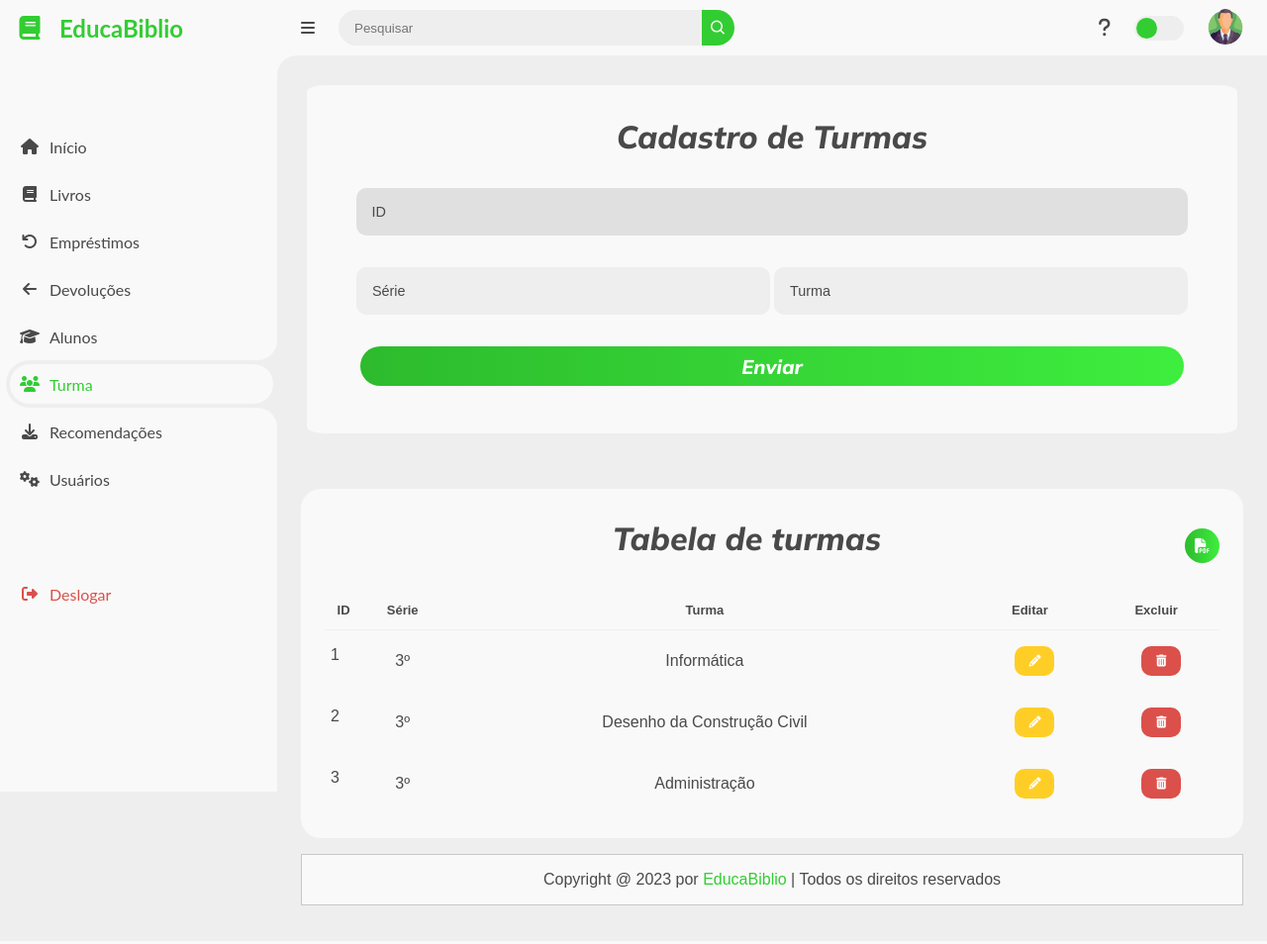
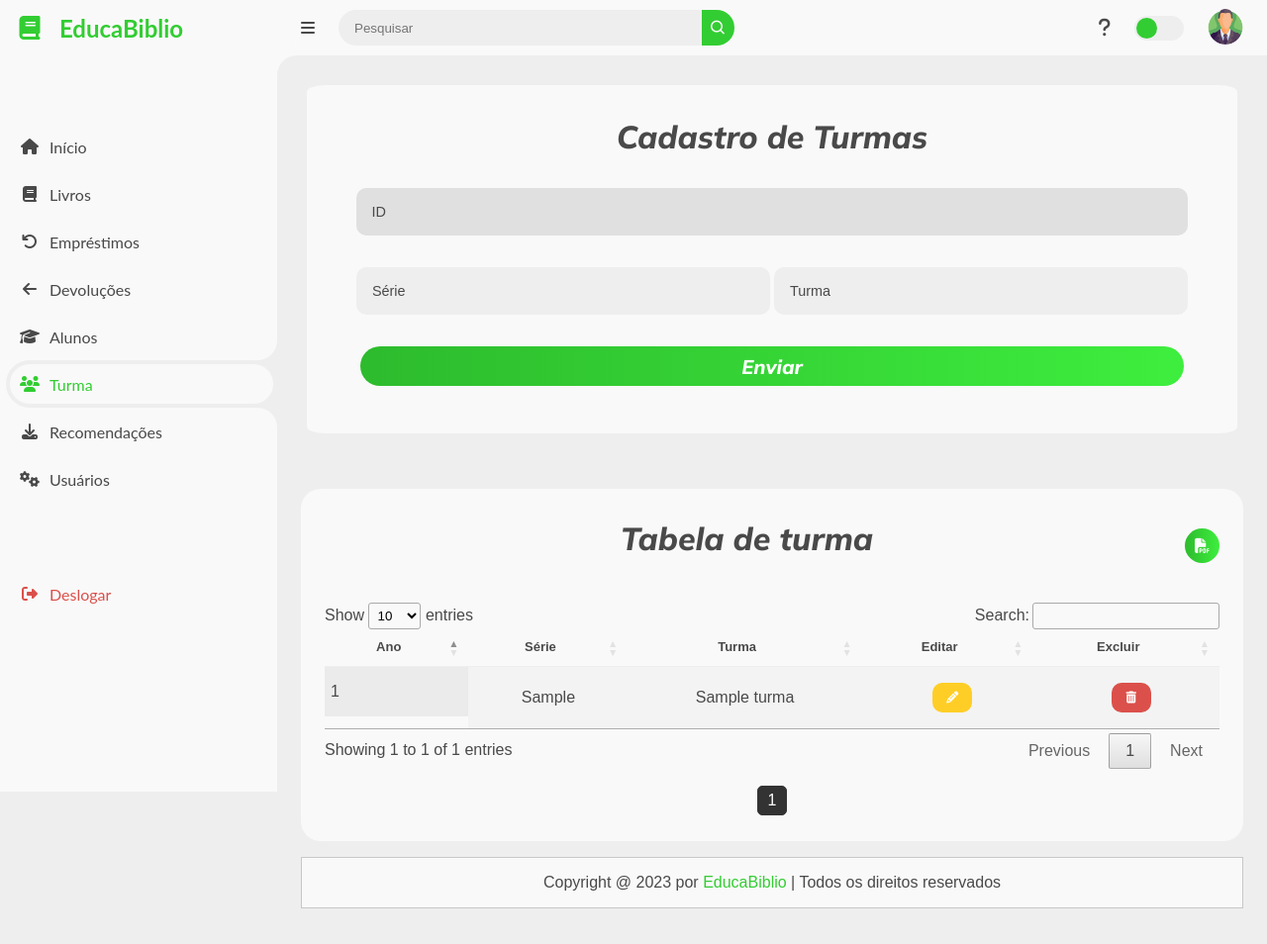
Before and after one commit to JvLopes10/EducaBiblio, a PHP site: page /View/turma.php in a window 1280 px wide. Shown: the whole page at 99% size. Before the commit the page ends 915 px from the top, so only its background shows below. Run offline with PHP 8.4, Linux system fonts and the light colour scheme; tables that the repository leaves empty hold one stand-in row (values such as "Sample post"); some libraries are stand-ins or nearby versions.

Commit message:
Atualização-01/11

```diff
--- a/CSS/style.css
+++ b/CSS/style.css
@@ -1232,4 +1232,5 @@ p {
 	#content main .table-data .todo .todo-list {
 		min-width: 420px;
 	}
+
 }
--- a/View/devolucao.php
+++ b/View/devolucao.php
@@ -156,10 +156,10 @@ $conn = $conexao->getConnection();
 								<option value="">Selecione uma turma</option>
 								<?php
 								// Preencha as opções de turma a partir do banco de dados.
-								$query = "SELECT AnodeInicio, NomeTurma FROM turma";
+								$query = "SELECT AnodeInicio, AnoTurma, NomeTurma FROM turma";
 								$stmt = $conn->query($query);
 								while ($row = $stmt->fetch(PDO::FETCH_ASSOC)) {
-									echo "<option value='" . $row['AnodeInicio'] . "'>" . $row['NomeTurma'] . "</option>";
+									echo "<option value=	'" . $row['AnodeInicio'] . "'>" . $row['AnoTurma'] . 'º ' . $row['NomeTurma'] . "</option>";
 								}
 								?>
 							</select>
--- a/View/turma.php
+++ b/View/turma.php
@@ -1,19 +1,50 @@
+<?php
+include('../Controller/CConexao.php');
+
+?>
 <!DOCTYPE html>
 <html lang="pt-br">
 
 <head>
 	<meta charset="UTF-8">
 	<meta name="viewport" content="width=device-width, initial-scale=1.0">
-
-
-
 	<link href='https://unpkg.com/boxicons@2.0.9/css/boxicons.min.css' rel='stylesheet'>
 	<script src="https://kit.fontawesome.com/a81368914c.js"></script>
 	<link rel="shortcut icon" href="../img/icon.png" type="image/x-icon" />
 	<link rel="stylesheet" href="../CSS/style.css">
+	<link rel="stylesheet" type="text/css" href="https://cdn.datatables.net/1.11.6/css/jquery.dataTables.min.css"> <!-- Estilo do DataTables -->
 
 	<title>EducaBiblio</title>
 </head>
+<style>
+.pagination {
+    text-align: center;
+    margin-top: 15px;
+
+}
+
+.page-link {
+    display: inline-block;
+    padding: 5px 10px;
+    margin: 2px;
+    border: 1px solid #333;
+    background-color: #fff;
+    color: #333;
+    text-decoration: none;
+    border-radius: 5px;
+    transition: background-color 0.3s, color 0.3s;
+}
+
+.page-link.active {
+    background-color: #333;
+    color: #fff;
+}
+
+.page-link:hover {
+    background-color: #333;
+    color: #fff;
+}
+</style>
 
 <body>
 
@@ -146,16 +177,17 @@
         <div class="table-data">
             <div class="order">
                 <div class="head">
-							<h3>Tabela de turmas</h3>
+                    <h3>Tabela de turma</h3>
                     <button class="pdf-button">
-								<i class="fas fa-file-pdf"></i></button>
+                        <i class="fas fa-file-pdf"></i>
+                    </button>
+                </div>
 
-						</div>
-						<table id="tabelaTurma">
+                <table id="turmaTable" class="display" style="width:100%">
                     <thead>
                         <tr>
                             <th>
-										<center>ID</center>
+                                <center>Ano</center>
                             </th>
                             <th>
                                 <center>Série</center>
@@ -172,81 +204,62 @@
                         </tr>
                     </thead>
                     <tbody>
-								<tr>
-									<td>
-										<center>1</center>
-									</td>
-									<td>
-										<center>3º</center>
-									</td>
-									<td>
-										<center>Informática</center>
-									</td>
-									<td>
-										<center><button class="edit-button">
-												<i class="fas fa-pencil-alt"></i>
-											</button></center>
-									</td>
-									<td>
-										<center><button class="delete-button">
-												<i class="fas fa-trash-alt"></i>
-											</button></center>
-									</td>
-								</tr>
-								<tr>
-									<td>
-										<center>2</center>
-									</td>
-									<td>
-										<center>3º</center>
-									</td>
-									<td>
-										<center>Desenho da Construção Civil</center>
-									</td>
-									<td>
-										<center><button class="edit-button">
-												<i class="fas fa-pencil-alt"></i>
-											</button></center>
-									</td>
-									<td>
-										<center><button class="delete-button">
-												<i class="fas fa-trash-alt"></i>
-											</button></center>
-									</td>
-								</tr>
-								<tr>
-									<td>
-										<center>3</center>
-									</td>
-									<td>
-										<center>3º</center>
-									</td>
-									<td>
-										<center>Administração</center>
-									</td>
-									<td>
-										<center><button class="edit-button">
-												<i class="fas fa-pencil-alt"></i>
-											</button></center>
-									</td>
-									<td>
-										<center><button class="delete-button">
-												<i class="fas fa-trash-alt"></i>
-											</button></center>
-									</td>
-								</tr>
+                        <?php
+                        $conexao = new CConexao();
+                        $conn = $conexao->getConnection();
+
+                        // Consulta para obter os dados da tabela de turma
+                        $sql = "SELECT AnodeInicio, AnoTurma, NomeTurma FROM turma";
+                        $result = $conn->query($sql);
+
+                        if ($result === false) {
+                            // Use errorInfo para obter informações sobre o erro
+                            $errorInfo = $conn->errorInfo();
+                            echo "Erro na consulta SQL: " . $errorInfo[2];
+                        } else {
+                            if ($result->rowCount() > 0) {
+                                $turmas = $result->fetchAll(PDO::FETCH_ASSOC);
+                                $turmasPorPagina = 5;
+                                $paginaAtual = isset($_GET['pagina']) ? (int)$_GET['pagina'] : 1;
+                                $indiceInicial = ($paginaAtual - 1) * $turmasPorPagina;
+                                $turmasExibidas = array_slice($turmas, $indiceInicial, $turmasPorPagina);
+
+                                foreach ($turmasExibidas as $row) {
+                                    echo "<tr>";
+                                    echo "<td><center>" . $row["AnodeInicio"] . "</center></td>";
+                                    echo "<td><center>" . $row["AnoTurma"] . "</center></td>";
+                                    echo "<td><center>" . $row["NomeTurma"] . "</center></td>";
+                                    echo "<td><center><button class='edit-button'><i class='fas fa-pencil-alt'></i></button></center></td>";
+                                    echo "<td><center><button class='delete-button'><i class='fas fa-trash-alt'></i></button></center></td>";
+                                    echo "</tr>";
+                                }
+
+                                echo "</tbody>";
+                                echo "</table>";
+
+                                // Adiciona links de páginação
+                                echo "<div class='pagination'>";
+                                $totalTurmas = count($turmas);
+                                $totalPaginas = ceil($totalTurmas / $turmasPorPagina);
+                                for ($i = 1; $i <= $totalPaginas; $i++) {
+                                    $classeAtiva = ($i === $paginaAtual) ? "active" : "";
+                                    echo "<a class='page-link $classeAtiva' href='turma.php?pagina=$i'>$i</a>";
+                                }
+                                echo "</div>";
+                            } else {
+                                echo "<tr><td colspan='5'>Nenhuma turma encontrada.</td></tr>";
+                            }
+                        }
+
+                        $conn = null; // Fecha a conexão
+                        ?>
                     </tbody>
                 </table>
             </div>
-
         </div>
-
         <footer class="footer">
-
             Copyright @ 2023 por <span>EducaBiblio</span> | Todos os direitos reservados
-
         </footer>
-
     </main>
 
 
@@ -264,7 +277,13 @@
 </html>
 
 <script src="../JS/script.js"></script>
-
+<script src="https://code.jquery.com/jquery-3.6.0.min.js"></script>
+<script src="https://cdn.datatables.net/1.11.6/js/jquery.dataTables.min.js"></script> <!-- Biblioteca DataTables -->
+<script>
+	$(document).ready(function() {
+		$('#turmaTable').DataTable(); // Inicializa o DataTables para a tabela de turma
+	});
+</script>
 
 </body>
 
```
Also changed, not shown: Controller/CBuscar_turma.php (added, +32 -0 lines), View/emprestimos.php (+8 -5 lines). Lines whose indentation alone changed are shown as unchanged.
